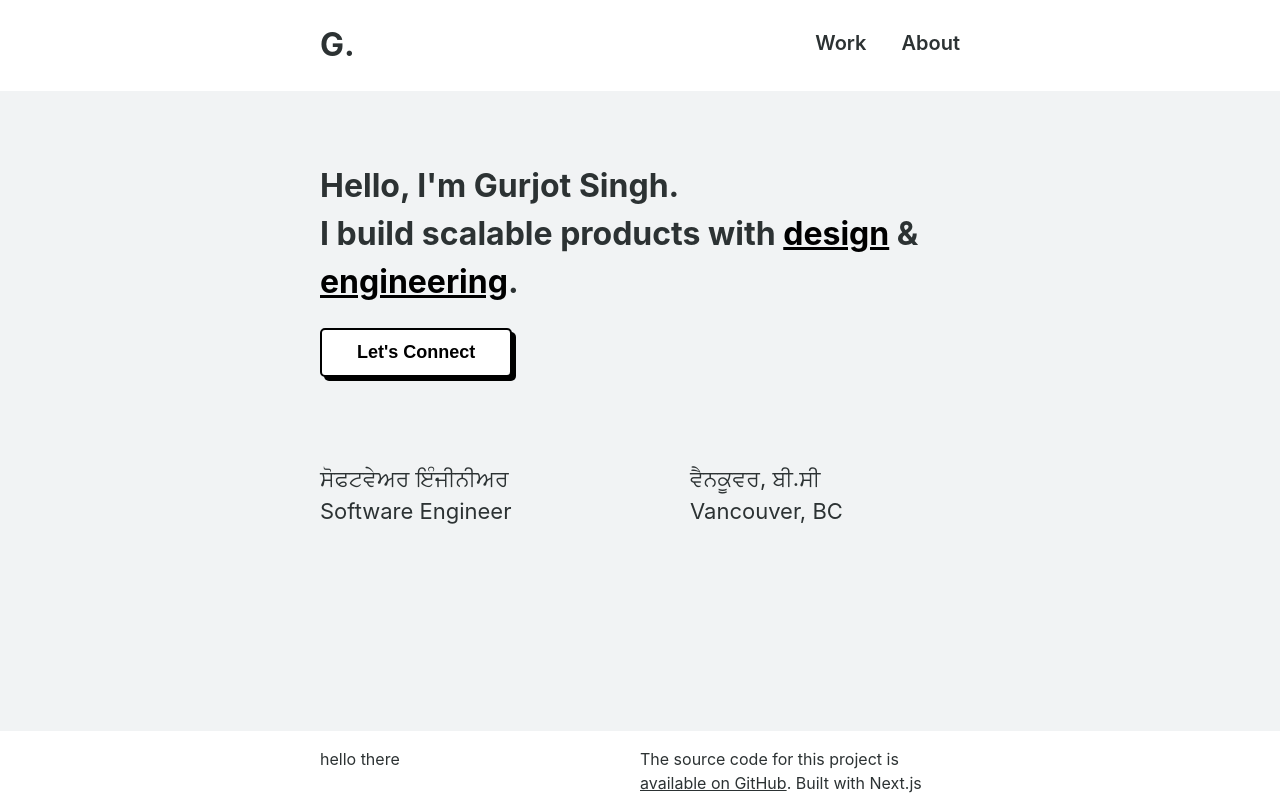
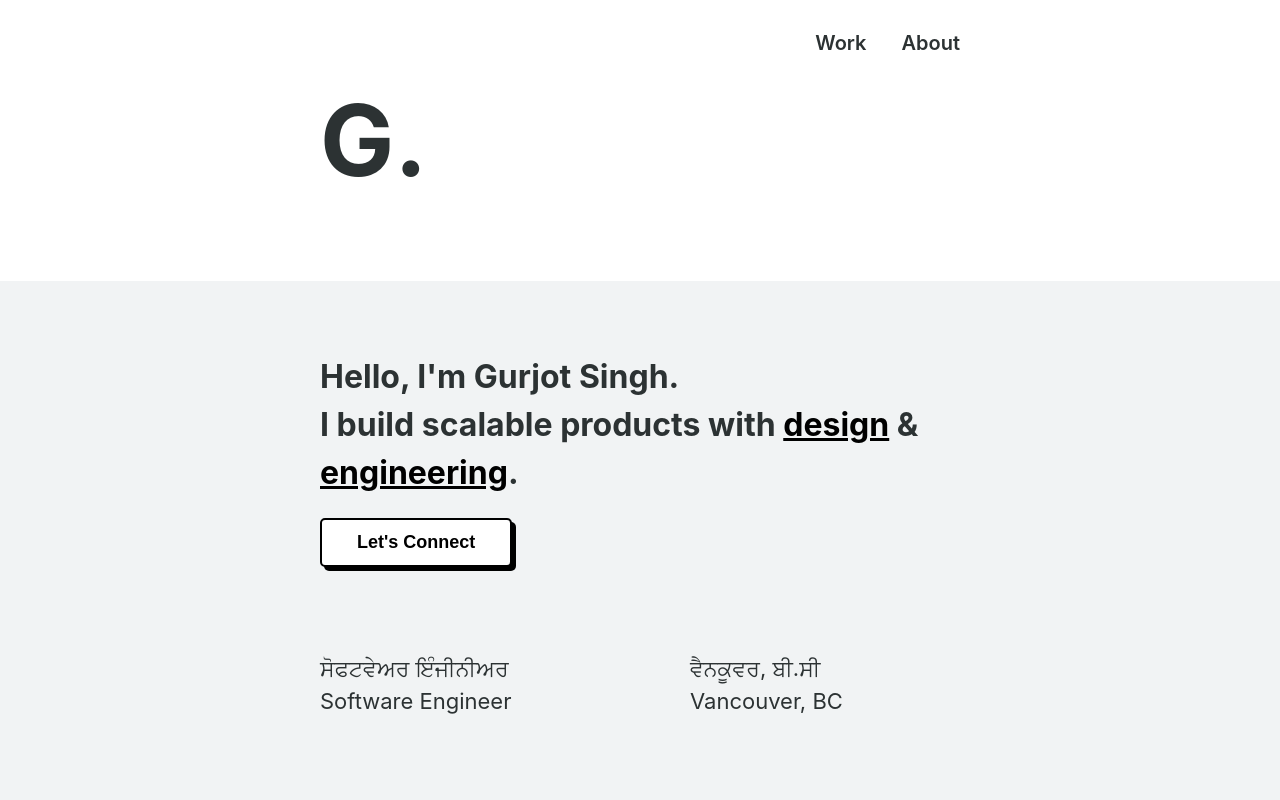
Before and after one commit to gurjotsinghdev/gurjotsinghdev, a Next.js app: page / in a window 1280 px wide. Shown: the top 800 px of the page. Built offline with nearby package versions, Linux system fonts and the light colour scheme.

Commit message:
classname bug fix

```diff
--- a/components/header.js
+++ b/components/header.js
@@ -5,7 +5,7 @@ export default function Header ( ) {
     return (
         <>
             <div className={styles.header}>
-                <h1 classname={styles.logo}> G. </h1>
+                <h1 className={styles.logo}> G. </h1>
                 <div className={styles.mainMenu}>
                     <p>Work</p>
                     <p>About</p>
--- a/components/hero.js
+++ b/components/hero.js
@@ -10,7 +10,7 @@ export default function Hero ( ) {
                 Hello, I'm Gurjot Singh. <br />I build scalable products
                 with <span className="dark">design</span> & <span className="dark">engineering</span>.
                 </h1>
-                <button className="primaryBtn">Let's Connect</button>
+                <button className="primaryBtn"><a href="https://linkedin.com/in/gurjotsinghdev">Let's Connect</a></button>
                 <div className={styles.heroMeta}>
                     <div className={styles.position}>
                         <p className={styles.positionPunjabi}>ਸੋਫਟਵੇਅਰ ਇੰਜੀਨੀਅਰ</p>
```
